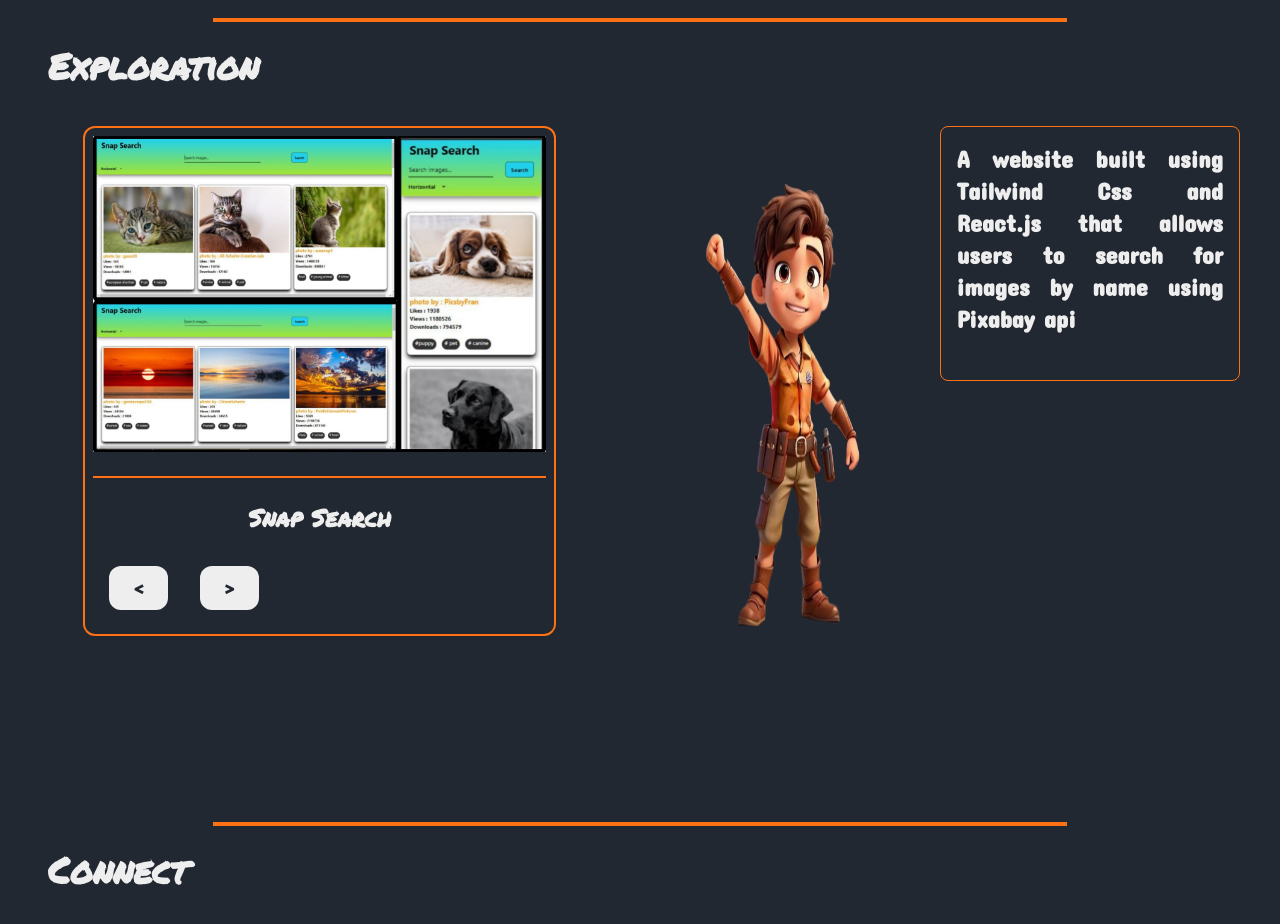
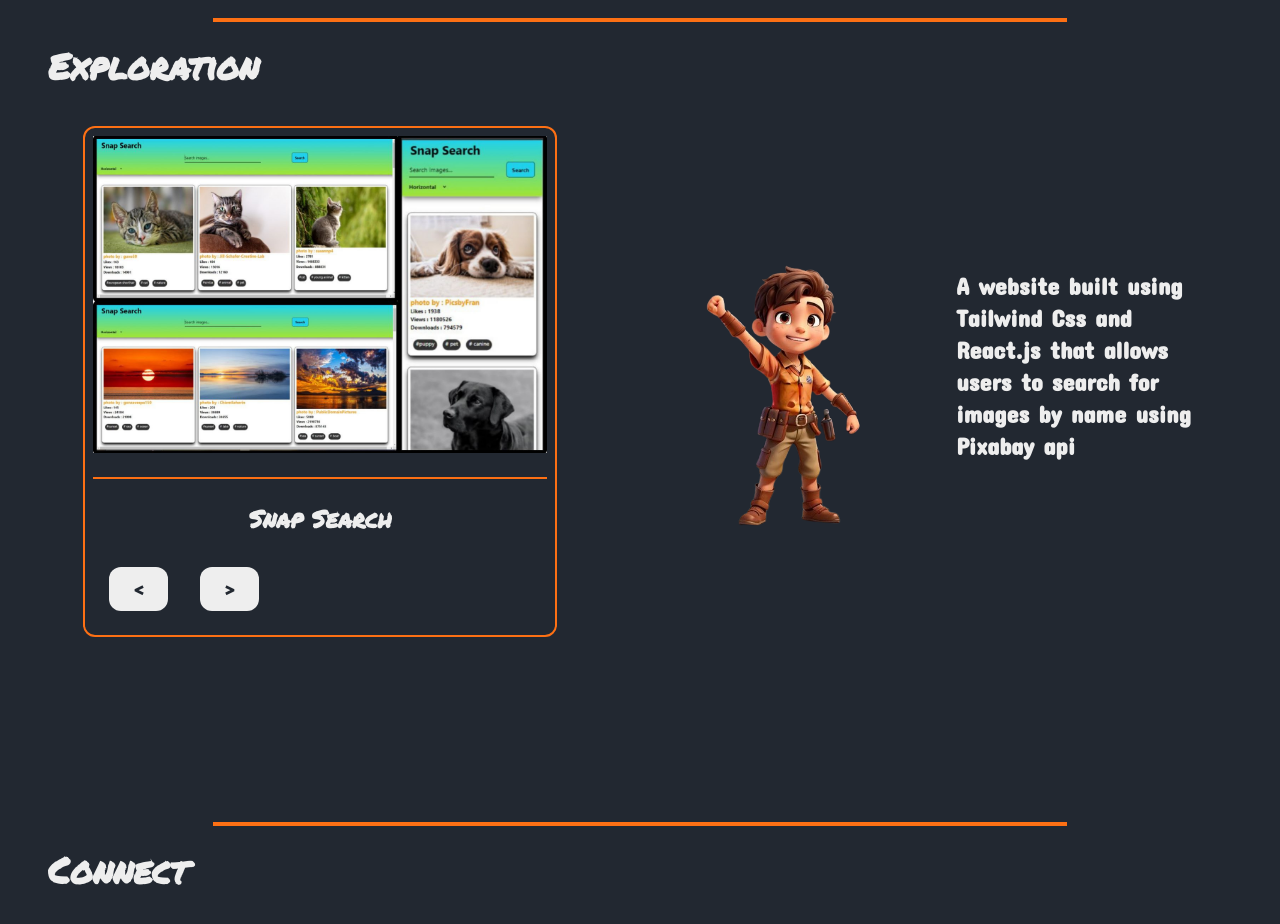
Before and after one commit to sync14/portfolio, a React (Create React App) app: page / in a window 1280 px wide. Shown: the part 1660-2584 px from the top of the page. Built offline with nearby package versions, Linux system fonts and the light colour scheme.

Commit message:
fix-minor-issue

```diff
--- a/src/App.js
+++ b/src/App.js
@@ -137,7 +137,7 @@ function App() {
           I'm a Frontend Devleoper
           </h1>
           <p className=" font-Permanent py-6 text-lg sm:text-2xl">I specialize in coding for user interaction</p>
-          <motion.button className="p-2 px-6 bg-[#fd7014] text-[#222831] rounded-full font-Concert font-bold" whileTap={{scale:0.9}} whileHover={{scale:1.1, color: "#eee"}} transition={{bounceDamping:10,bounceStiffness:600}}><a href="./syn.pdf" download="./syn.pdf">Download CV</a></motion.button>
+          <motion.button className="p-2 px-6 bg-[#fd7014] text-[#222831] rounded-full font-Concert font-bold" whileTap={{scale:0.9}} whileHover={{scale:1.1, color: "#eee"}} transition={{bounceDamping:10,bounceStiffness:600}}><a href="./SoeYanNaingCvForm.pdf" download="./SoeYanNaingCvForm.pdf">Download CV</a></motion.button>
         </motion.article>
 
         <motion.figure className="relative cursor-pointer" initial={{opacity:0,x:100}} animate={{opacity:1, x:0}} transition={{duration:1,ease:"easeOut" ,delay : 0.2}}>
@@ -203,9 +203,9 @@ function App() {
           <motion.button className=" px-6 py-2 bg-[#eee] text-[#222831] m-4  rounded-xl font-bold font-Bree npmborder-[#fd7014] text-xl" onClick={increase} whileTap={{scale:0.9}} whileHover={{scale:1.1, backgroundColor: "#fd7014"}} transition={{bounceDamping:10,bounceStiffness:600}}>&gt;</motion.button>
 
         </figure>
-      <figure className="flex">
+      <figure className="flex items-center">
           <img src="./img/exploration.png" alt="exploration" width={500} height={500} className=" w-1/2 h-auto cursor-pointer "  />
-          <figcaption className="border-[#fd7014] border rounded-lg font-Concert sm:font-bold lg:text-2xl p-4 text-justify  grow xl:h-1/2">
+          <figcaption className="font-Concert sm:font-bold lg:text-2xl p-4 text-left  grow xl:h-1/2">
           {detail}
           </figcaption>
       </figure>
```
Also changed, not shown: 1 other file (tests, documents, lock files or other folders).
